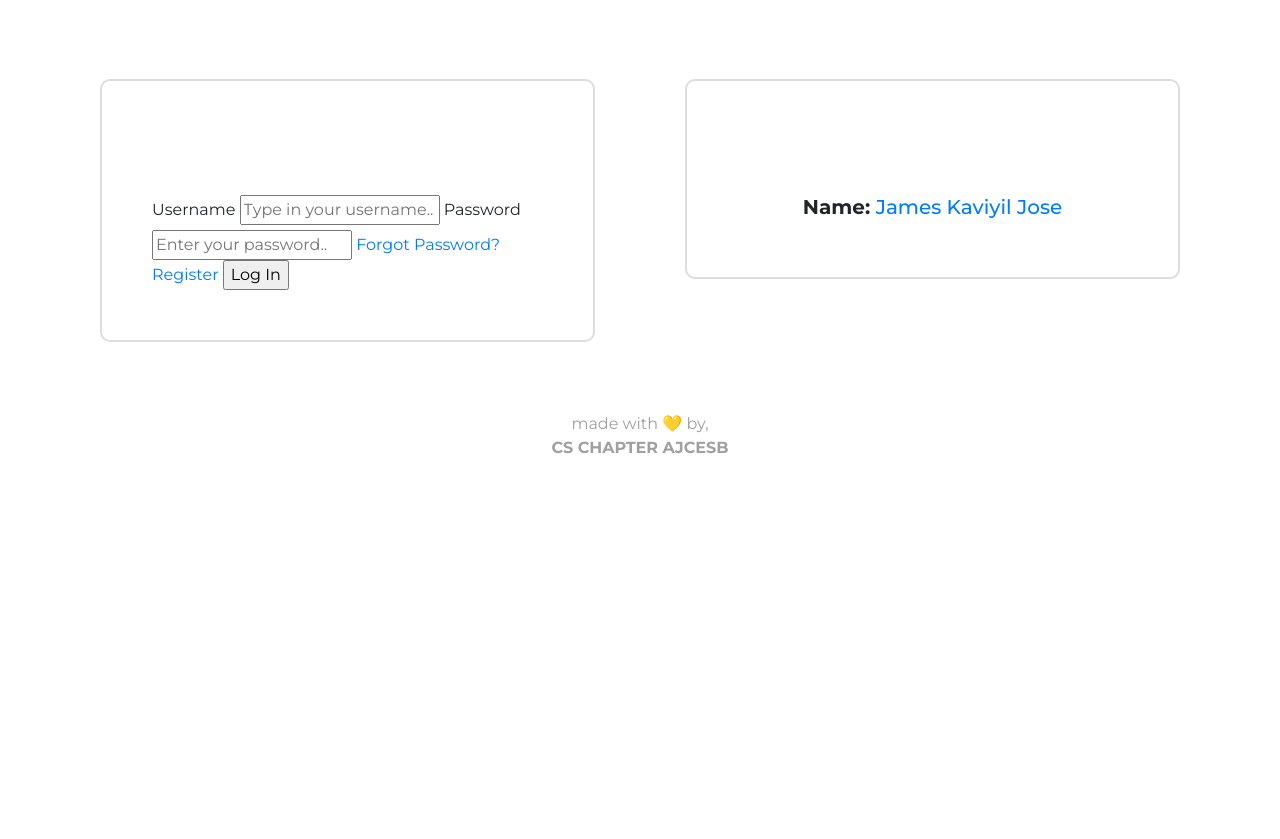
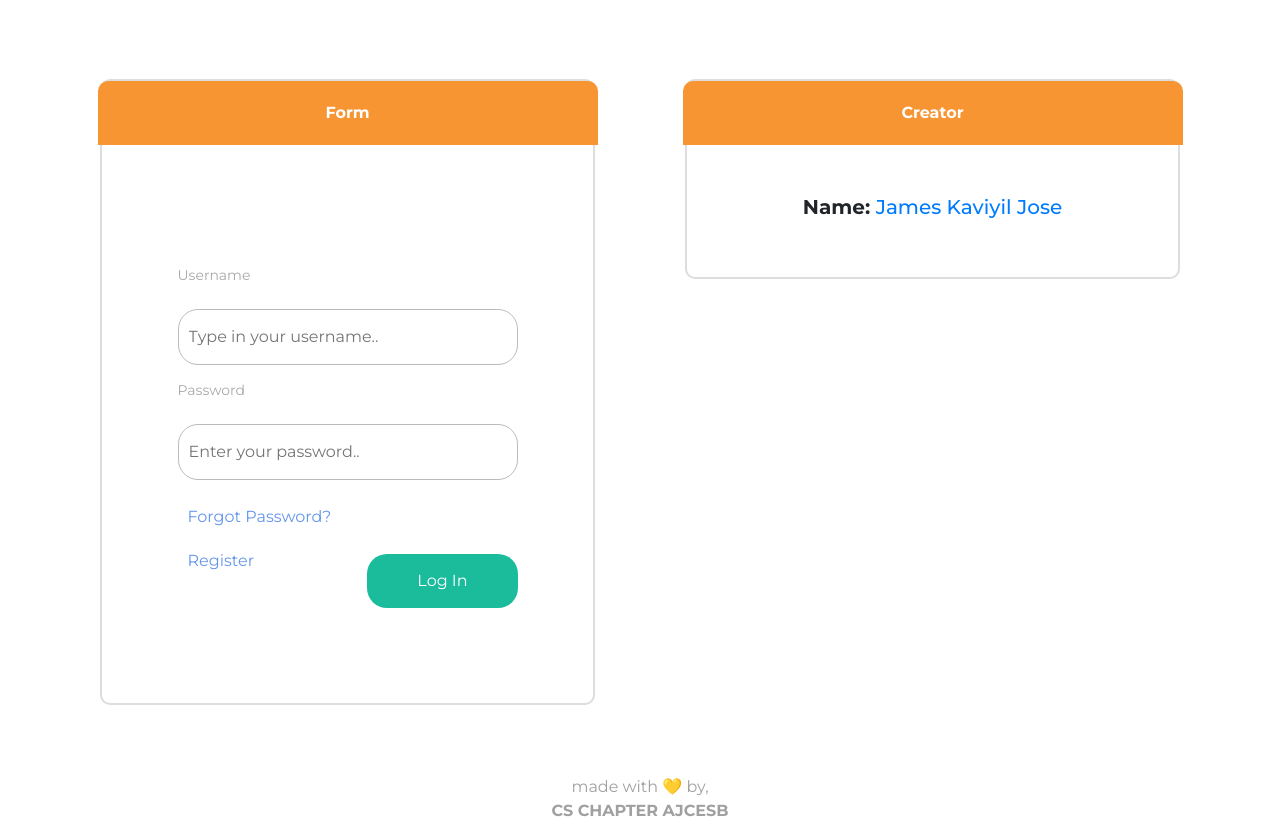
Before and after one commit to rubenshibu/css-components, a plain HTML site: page pages/forms.html in a window 1280 px wide. Shown: the part 960-1799 px from the top of the page. Before the commit the page ends 1436 px from the top, so only its background shows below. Drawn offline with nearby package versions, Linux system fonts and the light colour scheme.

Commit message:
add styling to form

```diff
--- a/css/forms.css
+++ b/css/forms.css
@@ -152,3 +152,93 @@
     bottom: 100%;
   }
 }
+
+/*James K Jose */
+.form-jkj form {
+	margin:10% auto 0 auto;
+	padding:30px;
+	width:400px;
+	height:auto;
+	overflow:hidden;
+	background:white;
+	border-radius:10px;
+}
+
+.form-jkj label {
+	font-size:14px;
+	color:darkgray;
+	cursor:pointer;
+}
+
+.form-jkj label,
+.form-jkj form input {
+	float:left;
+	clear:both;
+}
+
+.form-jkj input {
+	margin:15px 0;
+	padding:15px 10px;
+	width:100%;
+	outline:none;
+	border:1px solid #bbb;
+	border-radius:20px;
+	display:inline-block;
+	-webkit-box-sizing:border-box;
+	   -moz-box-sizing:border-box;
+	        box-sizing:border-box;
+    -webkit-transition:0.2s ease all;
+	   -moz-transition:0.2s ease all;
+	    -ms-transition:0.2s ease all;
+	     -o-transition:0.2s ease all;
+	        transition:0.2s ease all;
+}
+
+.form-jkj input[type=text]:focus,
+.form-jkj input[type="password"]:focus {
+	border-color:cornflowerblue;
+}
+
+.form-jkj input[type=submit] {
+	padding:15px 50px;
+	width:auto;
+	background:#1abc9c;
+	border:none;
+	color:white;
+	cursor:pointer;
+	display:inline-block;
+	float:right;
+	clear:right;
+	-webkit-transition:0.2s ease all;
+	   -moz-transition:0.2s ease all;
+	    -ms-transition:0.2s ease all;
+	     -o-transition:0.2s ease all;
+	        transition:0.2s ease all;
+}
+
+.form-jkj input[type=submit]:hover {
+	opacity:0.8;
+}
+
+.form-jkj input[type="submit"]:active {
+	opacity:0.4;
+}
+
+.forgot,
+.register {
+	margin:10px;
+	float:left;
+	clear:left;
+	display:inline-block;
+	color:cornflowerblue;
+	text-decoration:none;
+}
+
+.forgot:hover,
+.register:hover {
+	color:darkgray;
+}
+
+.jkj {
+  background-color: #f79533;
+}
--- a/pages/forms.html
+++ b/pages/forms.html
@@ -98,12 +98,12 @@
           <div class="component">
             <div class="card magictime">
               <div class="card-title jkj">
-                <strong>Pagination</strong>
+                <strong>Form</strong>
               </div>
               <div class="card-content">
 
                 <div class="form-jkj">
-                  <form method="post" action="">
+                  <form>
                     <label for="username">Username</label>
                     <input type="text" id="username" name="username" placeholder="Type in your username.." autocomplete="off" required />
 
```
